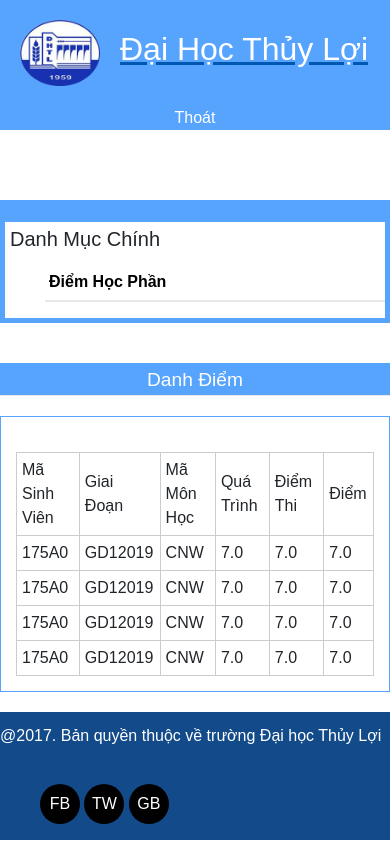
After one commit to tvtu99/175A071208_175A071193, a PHP site: page /project/php/sinhvien/sinhvien.php in a window 390 px wide. The commit adds this page. Run offline with PHP 8.4, Linux system fonts and the light colour scheme.

Commit message:
update font-end lan 2 add file sinh vien

```diff
--- /dev/null
+++ b/php/sinhvien/sinhvien.php
@@ -0,0 +1,77 @@
+<?php
+    include("../includes/head.php");
+?>
+    <!-- main -->
+    <main>
+
+        <div class="row" style="margin-top: 30px;">
+            <!-- main-left -->
+            <div class="main-l col-md-3">
+                <div class="dm">
+                  <h5 style="padding: 5px;">Danh Mục Chính</h5>
+                  <ul class="menu">
+                    <li><a href="qtv.php" class="active"><span>Điểm Học Phần</span></a></li>
+                  </ul>
+                </div>
+
+            </div>
+            <!-- main-right -->
+            <div class="main-r col-md-9">
+
+                <div class="daumuc">
+                    <h3 style="text-align: center;">Danh Điểm</h3>
+                </div>
+
+            <div class="bangdulieu">
+                <table class="table-data" bgcolor="#FFFFFF">
+                    <tr class="row-first">
+                        <td width="150">Mã Sinh Viên</td>
+                        <td width="100">Giai Đoạn</td>
+                        <td width="150">Mã Môn Học</td>
+                        <td width="150">Quá Trình</td>
+                        <td width="150">Điểm Thi</td>
+                        <td width="70">Điểm</td>
+                    </tr>
+                    <tr>
+                    <td>175A0</td>
+                          <td>GD12019</td>
+                          <td>CNW</td>
+                          <td>7.0</td>
+                          <td>7.0</td>
+                          <td>7.0</td>
+                    </tr>
+                    <tr>
+                        <td>175A0</td>
+                        <td>GD12019</td>
+                        <td>CNW</td>
+                        <td>7.0</td>
+                        <td>7.0</td>
+                        <td>7.0</td>
+                    </tr>
+                    <tr>
+                        <td>175A0</td>
+                        <td>GD12019</td>
+                        <td>CNW</td>
+                        <td>7.0</td>
+                        <td>7.0</td>
+                        <td>7.0</td>
+                    </tr>
+                    <tr>
+                        <td>175A0</td>
+                        <td>GD12019</td>
+                        <td>CNW</td>
+                        <td>7.0</td>
+                        <td>7.0</td>
+                        <td>7.0</td>
+                    </tr>
+
+                </table>
+
+                </div>
+            </div>
+
+        </div>
+    </main>
+<?php
+    include("../includes/footer.php");
+?>
--- a/tracuudiem.php
+++ b/tracuudiem.php
@@ -153,8 +153,8 @@
                       </div>
                   </form>
                 </div>
-                <div class="list">
-                  <table class="list" bgcolor="#FFFFFF">
+                <div class="bangdulieu">
+                  <table class="table-data" bgcolor="#FFFFFF">
                     <tr class="row-first">
                       <td width="150">Mã Sinh Viên</td>
                       <td width="100">Giai Đoạn</td>
```
Lines whose indentation alone changed are shown as unchanged.
